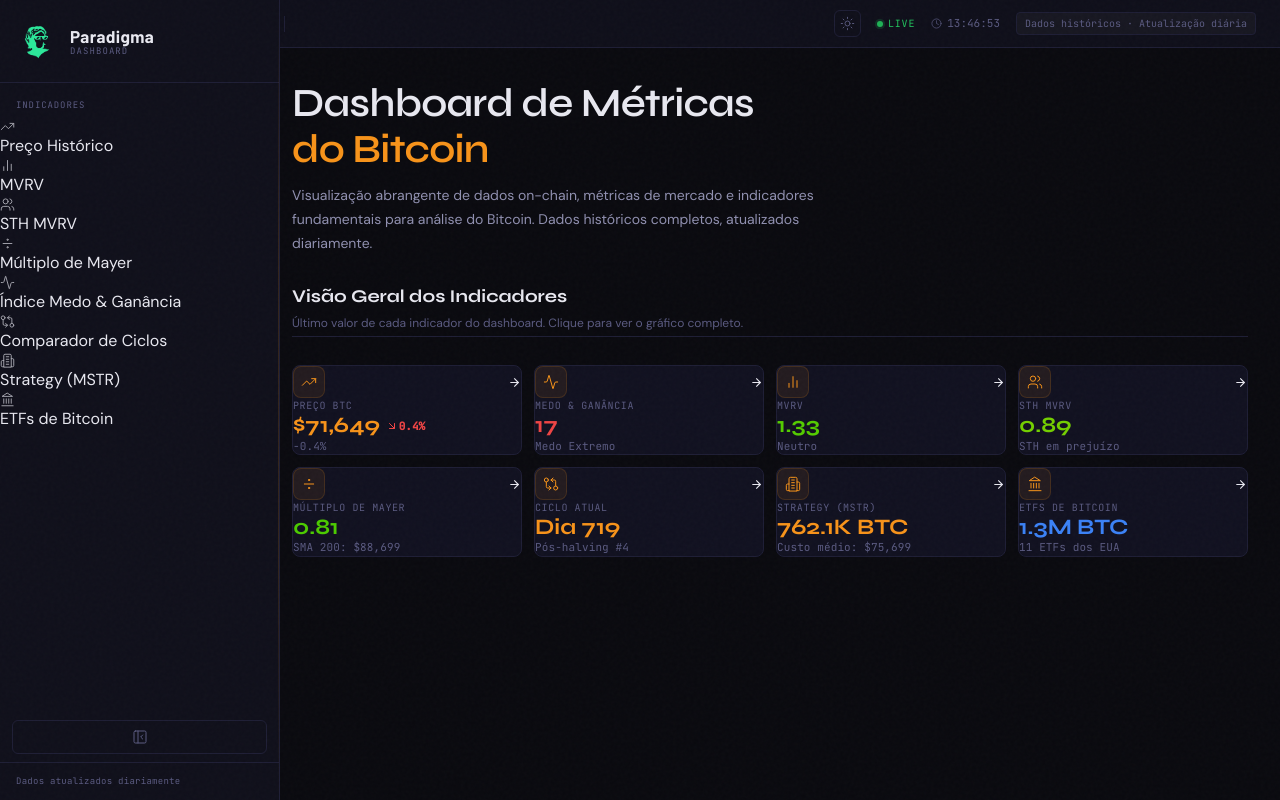
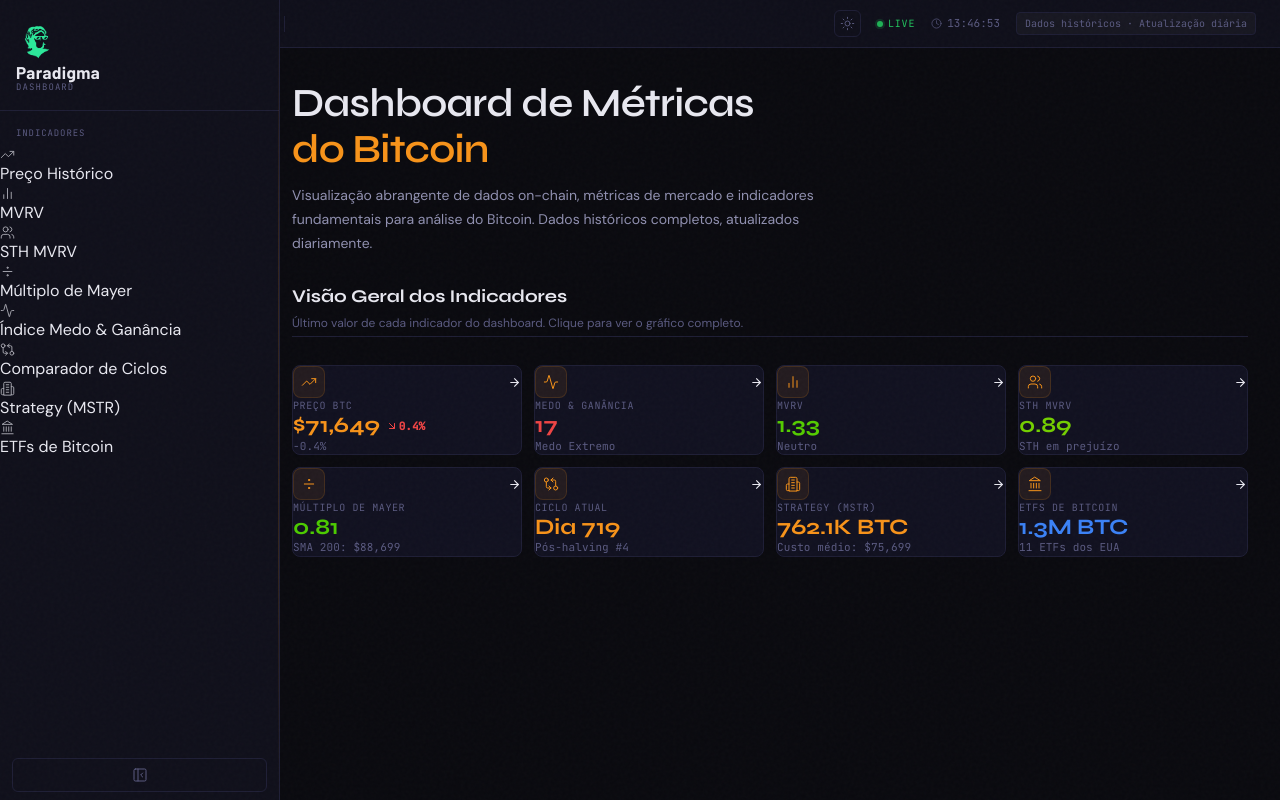
Before and after one commit to Chicoeth/btc-dashboard, a Next.js app in the folder btc-dashboard/frontend/: page / in a window 1280 px wide. Built offline with nearby package versions, Linux system fonts and the light colour scheme.

Commit message:
chore: update Sidebar.jsx

```diff
--- a/btc-dashboard/frontend/src/components/Sidebar.jsx
+++ b/btc-dashboard/frontend/src/components/Sidebar.jsx
@@ -44,6 +44,7 @@ export default function Sidebar({ collapsed, onToggle, isMobile, mobileOpen, onM
 
       <aside className={sidebarClass}>
         <div className="logo">
+          <Link href="/" className="logo-link">
             <img
               src="/paradigma-effigy.png"
               alt="Paradigma"
@@ -57,6 +58,7 @@ export default function Sidebar({ collapsed, onToggle, isMobile, mobileOpen, onM
                 <span className="logo-subtitle">Dashboard</span>
               </div>
             )}
+          </Link>
           {/* Close button on mobile */}
           {isMobile && (
             <button className="mobile-close" onClick={onMobileClose} aria-label="Fechar menu">
@@ -94,12 +96,6 @@ export default function Sidebar({ collapsed, onToggle, isMobile, mobileOpen, onM
               : <PanelLeftClose size={16} strokeWidth={1.5} />
             }
           </button>
-        )}
-
-        {(!collapsed || isMobile) && (
-          <div className="sidebar-footer">
-            <span>Dados atualizados diariamente</span>
-          </div>
         )}
 
         <style jsx>{`
@@ -143,6 +139,10 @@ export default function Sidebar({ collapsed, onToggle, isMobile, mobileOpen, onM
           }
           .sidebar--collapsed .logo {
             justify-content:center; padding:20px 0 18px;
+          }
+          .logo-link {
+            display:flex; align-items:center; gap:10px;
+            text-decoration:none; cursor:pointer;
           }
           .logo-effigy {
             width:44px; height:44px; flex-shrink:0;
@@ -212,10 +212,6 @@ export default function Sidebar({ collapsed, onToggle, isMobile, mobileOpen, onM
             background:rgba(255,255,255,0.03);
           }
 
-          .sidebar-footer {
-            padding:12px 16px; border-top:1px solid var(--border-subtle);
-            font-family:var(--font-mono); font-size:9px; color:var(--text-muted); letter-spacing:0.03em;
-          }
 
           /* ─── Mobile drawer ─── */
           @media (max-width: 768px) {
```
Lines whose indentation alone changed are shown as unchanged.
